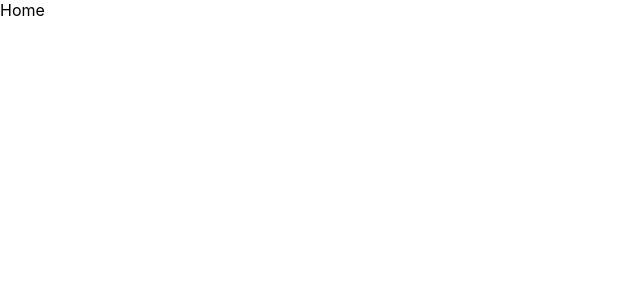
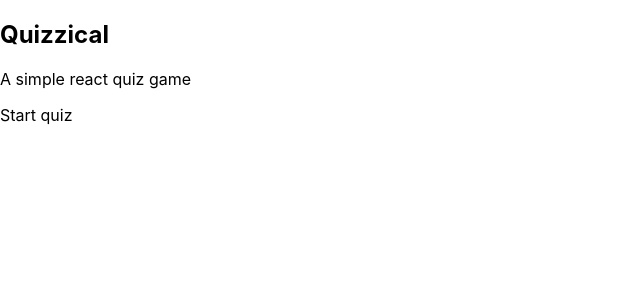
Before and after one commit to JuJu2181/React-Projects, a React (Create React App) app in the folder quiz-app/: page / in a window 1280 px wide. Shown: the top 300 px of the page, without its empty margins (0-640 px from the left). Built offline with nearby package versions, Linux system fonts and the light colour scheme.

Commit message:
Added assets

```diff
--- /dev/null
+++ b/quiz-app/src/components/Button.jsx
@@ -0,0 +1,7 @@
+import React from "react";
+
+function Button(props) {
+    return <div className="btn">{props.text}</div>;
+}
+
+export default Button;
--- a/quiz-app/src/pages/Home.jsx
+++ b/quiz-app/src/pages/Home.jsx
@@ -1,9 +1,12 @@
 import React from 'react'
+import Button from '../components/Button';
 
 function Home() {
   return (
-    <div>
-      Home
+    <div className='home'>
+      <h2>Quizzical</h2>
+      <p>A simple react quiz game</p>
+      <Button text="Start quiz"/>
     </div>
   )
 }
```
Also changed, not shown: quiz-app/src/components/Navbar.jsx (added, +11 -0 lines), quiz-app/src/assets/images/blob_bottom.svg (added), quiz-app/src/assets/images/blob_top.svg (added).
